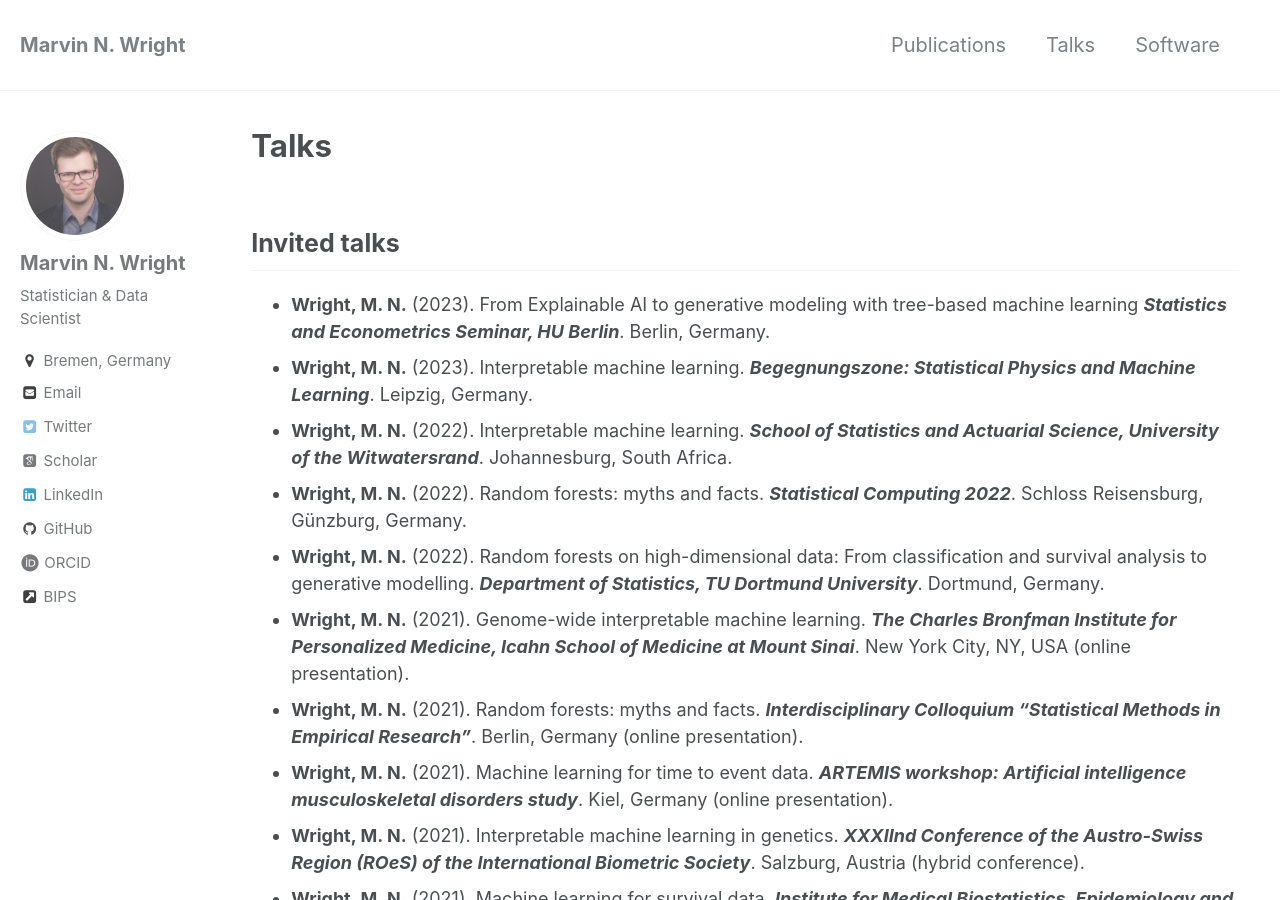
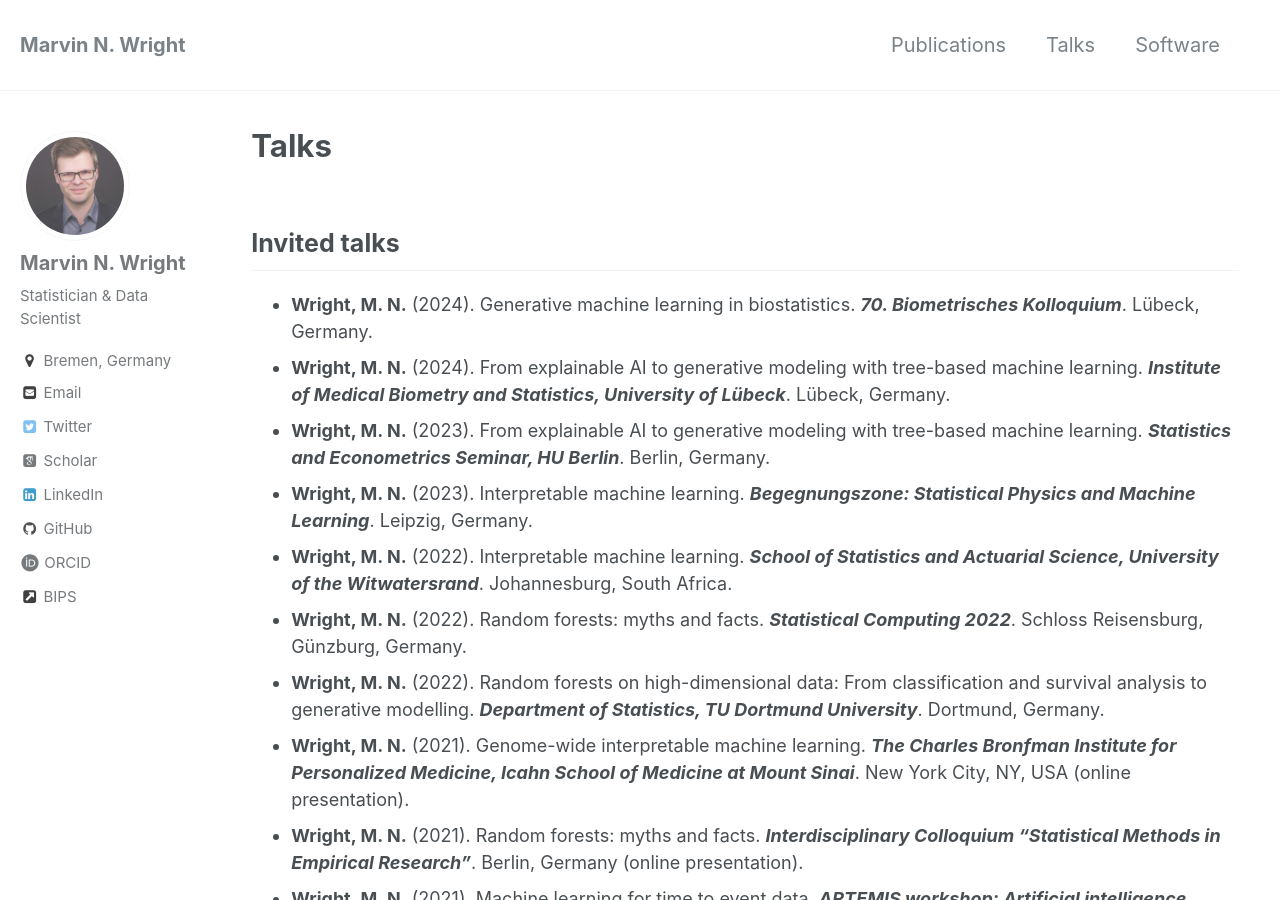
Before and after one commit to mnwright/mnwright.github.io, a Jekyll site: the page built from _pages/talks.md, in a window 1280 px wide and 900 px high. Built offline with Jekyll 4.4.1, drawn with Linux system fonts in a browser that asks for light colours; some web fonts are replaced.

Commit message:
update talks

```diff
--- a/_pages/talks.md
+++ b/_pages/talks.md
@@ -4,7 +4,9 @@ permalink: /talks/
 ---
 
 ## Invited talks
-* {:.pub} **Wright, M. N.** (2023). From Explainable AI to generative modeling with tree-based machine learning ***Statistics and Econometrics Seminar, HU Berlin***. Berlin, Germany.
+* {:.pub} **Wright, M. N.** (2024). Generative machine learning in biostatistics. ***70. Biometrisches Kolloquium***. Lübeck, Germany.
+* {:.pub} **Wright, M. N.** (2024). From explainable AI to generative modeling with tree-based machine learning. ***Institute of Medical Biometry and Statistics, University of Lübeck***. Lübeck, Germany.
+* {:.pub} **Wright, M. N.** (2023). From explainable AI to generative modeling with tree-based machine learning. ***Statistics and Econometrics Seminar, HU Berlin***. Berlin, Germany.
 * {:.pub} **Wright, M. N.** (2023). Interpretable machine learning. ***Begegnungszone: Statistical Physics and Machine Learning***. Leipzig, Germany.
 * {:.pub} **Wright, M. N.** (2022). Interpretable machine learning. ***School of Statistics and Actuarial Science, University of the Witwatersrand***. Johannesburg, South Africa.
 * {:.pub} **Wright, M. N.** (2022). Random forests: myths and facts. ***Statistical Computing 2022***. Schloss Reisensburg, Günzburg, Germany.
```
